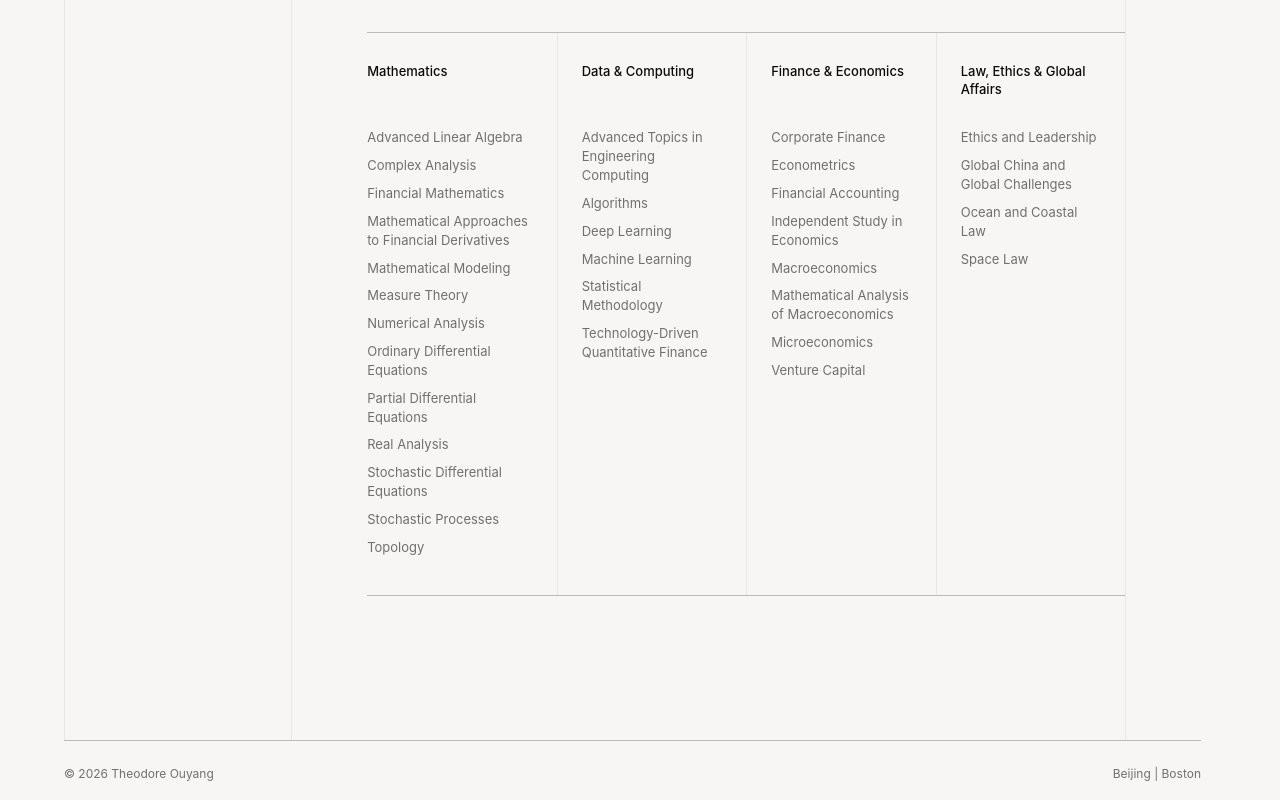
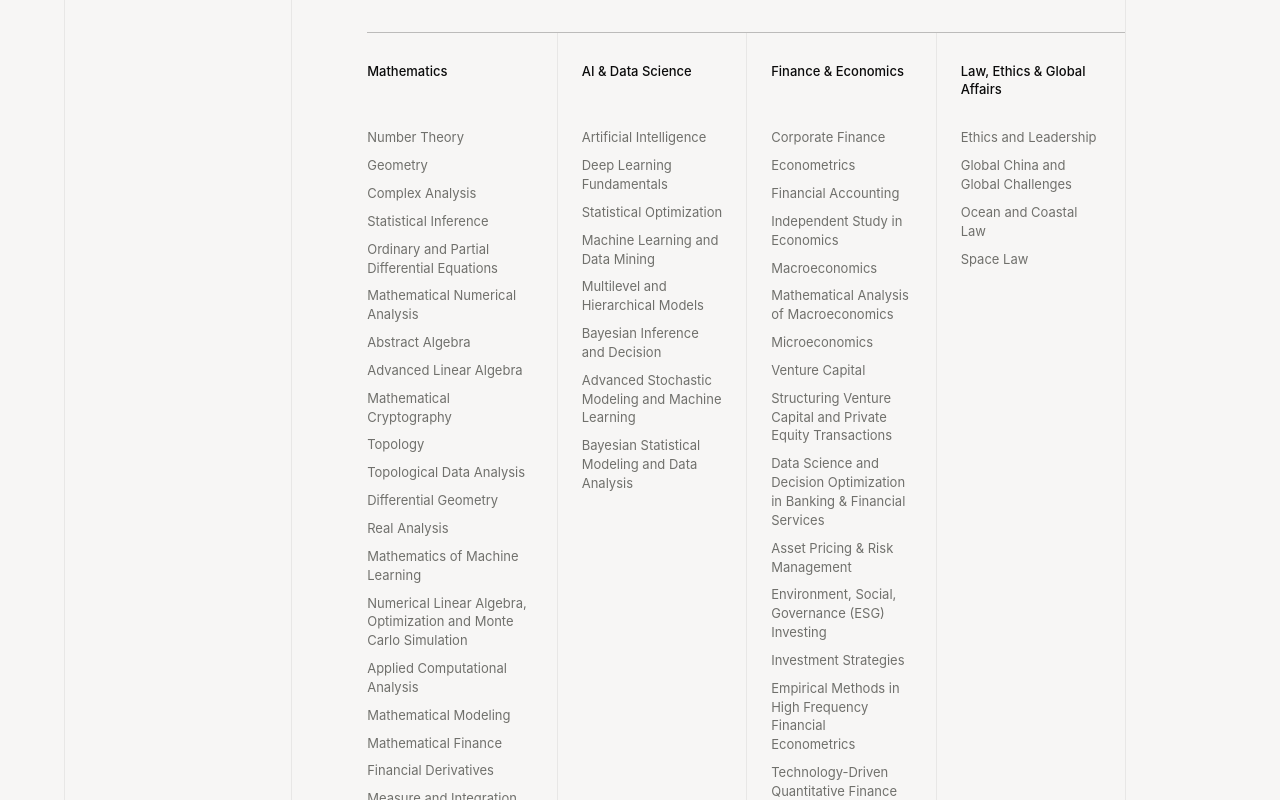
Before and after one commit to 130U/130U.github.io, a Next.js app in the folder website/: page /education in a window 1280 px wide. Shown: the part 1000-1800 px from the top of the page. Built offline with nearby package versions, Linux system fonts and the light colour scheme; a web font is replaced by a local one.

Commit message:
Update selected coursework and Past Experience text
Refresh the requested course lists, rename AI & Data Science, move quantitative finance into Finance & Economics, and apply the supplied micro1 and deduplicated Jiritsu experience copy. Preserve the existing page structure and design.

```diff
--- a/website/app/education/page.tsx
+++ b/website/app/education/page.tsx
@@ -6,30 +6,41 @@ const courseworkGroups = [
   {
     title: "Mathematics",
     courses: [
+      "Number Theory",
+      "Geometry",
+      "Complex Analysis",
+      "Statistical Inference",
+      "Ordinary and Partial Differential Equations",
+      "Mathematical Numerical Analysis",
+      "Abstract Algebra",
       "Advanced Linear Algebra",
-      "Complex Analysis",
-      "Financial Mathematics",
-      "Mathematical Approaches to Financial Derivatives",
+      "Mathematical Cryptography",
+      "Topology",
+      "Topological Data Analysis",
+      "Differential Geometry",
+      "Real Analysis",
+      "Mathematics of Machine Learning",
+      "Numerical Linear Algebra, Optimization and Monte Carlo Simulation",
+      "Applied Computational Analysis",
       "Mathematical Modeling",
-      "Measure Theory",
-      "Numerical Analysis",
-      "Ordinary Differential Equations",
-      "Partial Differential Equations",
-      "Real Analysis",
-      "Stochastic Differential Equations",
-      "Stochastic Processes",
-      "Topology",
+      "Mathematical Finance",
+      "Financial Derivatives",
+      "Measure and Integration",
+      "Introduction to Stochastic Calculus",
+      "Algorithmic Game Theory",
     ],
   },
   {
-    title: "Data & Computing",
+    title: "AI & Data Science",
     courses: [
-      "Advanced Topics in Engineering Computing",
-      "Algorithms",
-      "Deep Learning",
-      "Machine Learning",
-      "Statistical Methodology",
-      "Technology-Driven Quantitative Finance",
+      "Artificial Intelligence",
+      "Deep Learning Fundamentals",
+      "Statistical Optimization",
+      "Machine Learning and Data Mining",
+      "Multilevel and Hierarchical Models",
+      "Bayesian Inference and Decision",
+      "Advanced Stochastic Modeling and Machine Learning",
+      "Bayesian Statistical Modeling and Data Analysis",
     ],
   },
   {
@@ -43,6 +54,13 @@ const courseworkGroups = [
       "Mathematical Analysis of Macroeconomics",
       "Microeconomics",
       "Venture Capital",
+      "Structuring Venture Capital and Private Equity Transactions",
+      "Data Science and Decision Optimization in Banking & Financial Services",
+      "Asset Pricing & Risk Management",
+      "Environment, Social, Governance (ESG) Investing",
+      "Investment Strategies",
+      "Empirical Methods in High Frequency Financial Econometrics",
+      "Technology-Driven Quantitative Finance",
     ],
   },
   {
--- a/website/content/protected-sources.json
+++ b/website/content/protected-sources.json
@@ -2,12 +2,12 @@
   "version": 1,
   "normalization": "LF",
   "sources": {
-    "app/education/page.tsx": "fdd4bd0b88203d6753b5d8ba0653f62f4704367d8862dc863db1c0a5dabb8887",
+    "app/education/page.tsx": "3c58bc3bc45f6589d9932a150c68e0ed1beac18a34e20d3a5693873dfc60922c",
     "app/now/page.tsx": "fd7d113253d81fdf446c20bdb01c6dc2be6f8dc72d9bd6b83c726638ab4ea73a",
     "app/past-experience/page.tsx": "f3c6126decb358a6a43107f19d75acbdbae4886d83f0139b1ee87b0a73ebe289",
     "app/past-experience/[slug]/page.tsx": "a89b781c0a6a74b9295635d5495c4e2cc2cf2d890cc879578ebfd04a9f6db84b",
     "app/past-experience/components/ExperienceDomainPage.tsx": "6b78dfce8ab97d890c4a773ac4521fc9103cd8e89ed11b7ab41f6c4b2b893893",
     "app/lib/content/experience.ts": "73bf670e46d5f282fdcaf4f558d960d8155e6b0cad9a6089f18e678814eb39fa",
-    "content/past-experience/experience.md": "4bc393f2aba8ce413652a0506333a77488efa771a9e8a7aa3094bc02b09260db"
+    "content/past-experience/experience.md": "cbba8b37b0876ff8a8d174e32d57f45dc1ec063be389d5ce783995076b157cfd"
   }
 }
```
Also changed, not shown: website/content/past-experience/experience.md (+3 -1 lines), website/content/visible-copy-manifest.json (+9 -9 lines), 1 other file (tests, documents, lock files or other folders).
